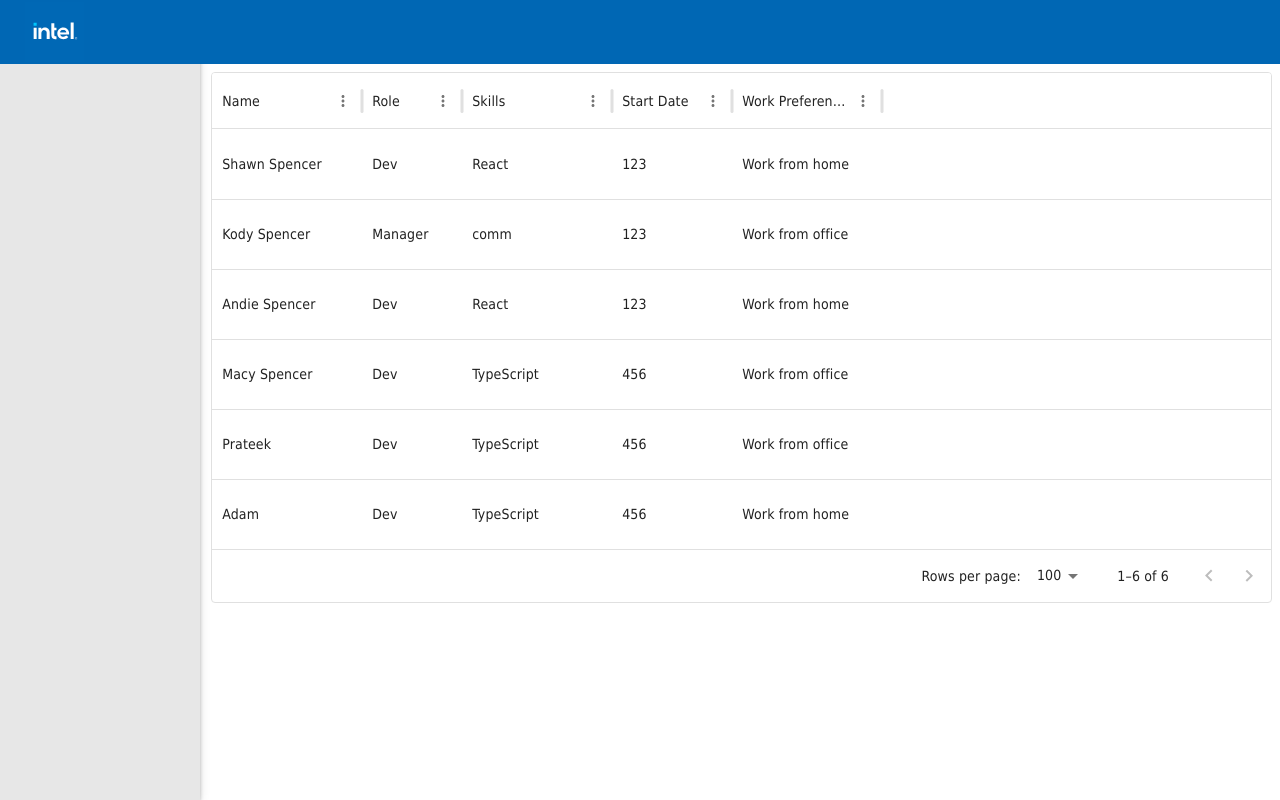
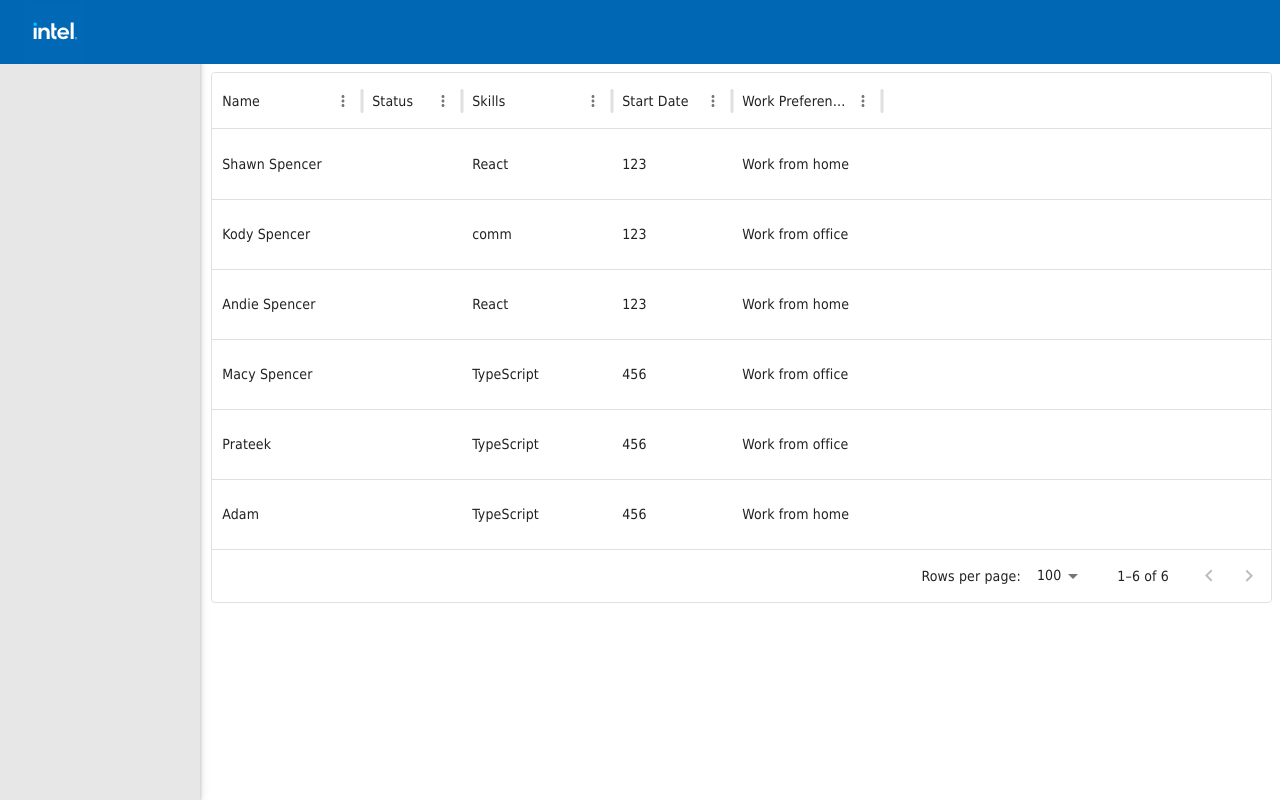
Before and after one commit to galaxylight1/intel-assessment, a React (Create React App) app in the folder app/: page / in a window 1280 px wide. Built offline with nearby package versions, Linux system fonts and the light colour scheme; no server answers.

Commit message:
feat: misc debugging around jsonData

```diff
--- a/app/src/App.js
+++ b/app/src/App.js
@@ -20,18 +20,23 @@ export default function App() {
     fetch("/API_DATA.json")
       .then((response) => response.json())
       .then((data) => {
-        setJsonData(Object.values(data).slice(0, 5));
+        data = Object.values(data).slice(0, 5);
+        data = data.filter((item) => {
+          if (item.name || item.status) return true;
+        });
+        setJsonData(data);
       })
       .catch((error) => console.error("Error fetching data: ", error));
   }, []);
 
   console.log(jsonData);
+
   return (
     <div>
       <Navbar />
       <Sidebar />
       <main style={styles.content}>
-        <Table />
+        <Table jsonData={jsonData} />
       </main>
     </div>
   );
--- a/app/src/components/Table/TableDataGrid.jsx
+++ b/app/src/components/Table/TableDataGrid.jsx
@@ -11,8 +11,8 @@ const columns = [
     },
   },
   {
-    field: "role",
-    headerName: "Role",
+    field: "status",
+    headerName: "Status",
     minWidth: 100,
     renderCell: (cellValues) => {
       return cellValues.value;
@@ -95,7 +95,7 @@ export const contactData = [
   },
 ];
 
-export default function Table() {
+export default function Table({ jsonData }) {
   const rows = () => [...contactData];
   return (
     <Box sx={{ height: "100%" }}>
```
